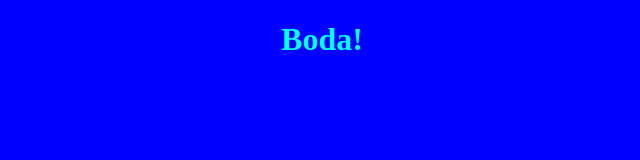
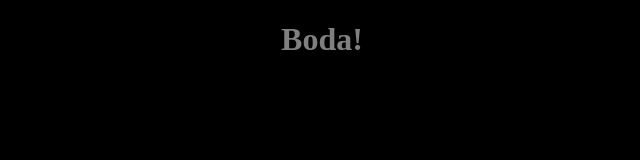
Before and after one commit to Abdularahman-Mohammed-Ezzat/Test-Project, a plain HTML site: page index.html in a window 1280 px wide. Shown: the whole page, without its empty margins (318-958 px from the left). Drawn offline with Linux system fonts and the light colour scheme.

Commit message:
Changing color background to black & color text to gray

```diff
--- a/style.css
+++ b/style.css
@@ -1,8 +1,8 @@
 h1 {
-    color: aqua;
+    color: gray;
     font-size: xx-large;
     text-align: center;
 }
 body{
-    background: blue;
+    background: black;
 }
```
